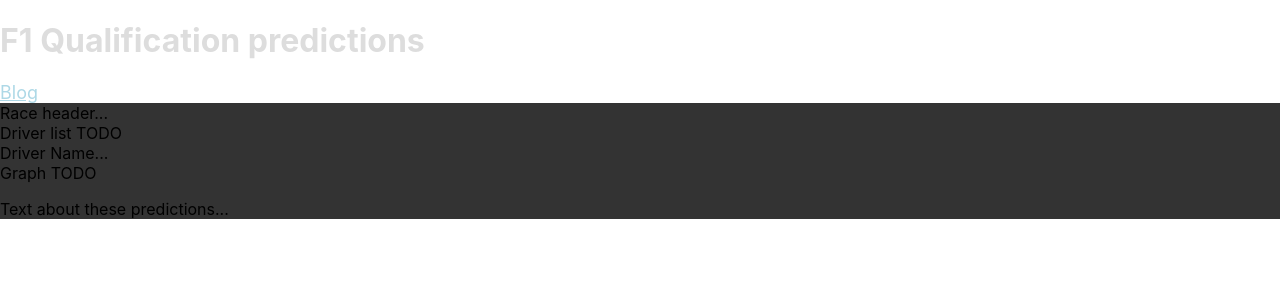
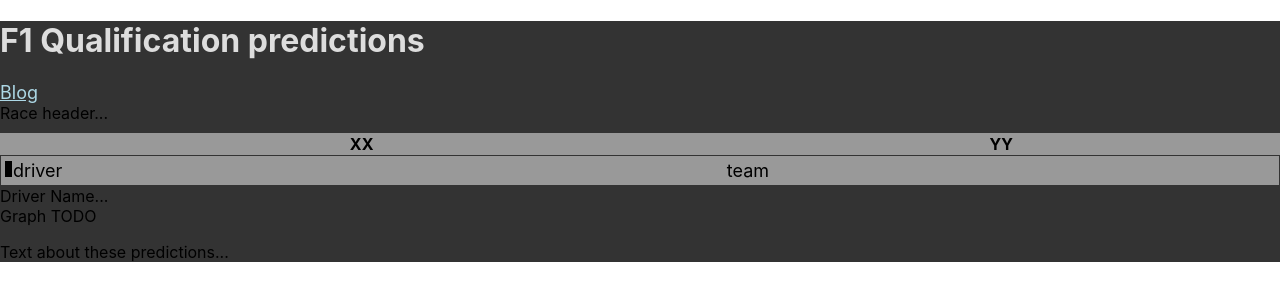
Before and after one commit to villekuosmanen/F1PredictWeb, a React (Create React App) app in the folder f1-on-react/: page / in a window 1280 px wide. Shown: the top 300 px of the page. Built offline with nearby package versions, Linux system fonts and the light colour scheme; no server answers.

Commit message:
Nearly finish driver list row component, and update other stuff as well

```diff
--- a/f1-on-react/src/App.js
+++ b/f1-on-react/src/App.js
@@ -3,12 +3,12 @@
 
 function App() {
     return (
-        <div>
+        <div id="background">
             <header>
                 <h1 id="gpNameHeader">F1 Qualification predictions</h1>
                 <a href="https://predictf1.blogspot.com/">Blog</a>
             </header>
-            <div id="background">
+            <div>
                 <Predictions />
             </div>
         </div>
--- a/f1-on-react/src/DriverList.js
+++ b/f1-on-react/src/DriverList.js
@@ -1,4 +1,7 @@
 import React from 'react';
+
+import "./driver-list.css";
+import DriverListRow from './DriverListRow';
 
 /**
  * The driver list component used in showing participating drivers
@@ -10,7 +13,13 @@
 
     render() {
         return (
-            <div>Driver list TODO</div>
+            <table className="driver-list-table">
+                <tr>
+                    <th>XX</th>
+                    <th>YY</th>
+                </tr>
+                <DriverListRow driver="driver" constructor="team" />
+            </table>
         );
     }
 }
--- /dev/null
+++ b/f1-on-react/src/DriverListRow.js
@@ -0,0 +1,26 @@
+import React from 'react';
+
+import "./driver-list-row.css";
+
+/**
+ * An individual row element in a driver list
+ */
+export default class DriverList extends React.Component {
+    constructor(props) {
+        super(props);
+    }
+
+    render() {
+        return (
+            <tr className="driver-list-row">
+                <td className="driver-list-cell">
+                    <svg width="8" height="16">
+                        <rect width="7" height="20"></rect>
+                    </svg>
+                    <span>{this.props.driver}</span>
+                </td>
+                <td className="driver-list-cell">{this.props.constructor}</td>
+            </tr>
+        );
+    }
+}
--- a/f1-on-react/src/Predictions.js
+++ b/f1-on-react/src/Predictions.js
@@ -71,7 +71,8 @@
                     <div>Driver Name...</div>
                     <PredictionsGraph
                         predictions={predictionsForDriver}
-                        color={driverColor} />
+                        color={driverColor}
+                        selectedDriverId={this.state.selectedDriverId} />
                 </div>
                 <p>Text about these predictions...</p>
             </div>
--- /dev/null
+++ b/f1-on-react/src/driver-list-row.css
@@ -0,0 +1,9 @@
+.driver-list-row {
+    border: 1px solid #333333;
+}
+
+.driver-list-cell {
+    text-align: left;
+    font-size: 18px;
+    padding: 4px
+}
--- /dev/null
+++ b/f1-on-react/src/driver-list.css
@@ -0,0 +1,7 @@
+.driver-list-table {
+    margin: 10px 0 0 0;
+    border-collapse: collapse;
+    float: left;
+    background-color: #999999;
+    width: 100%;
+}
```
